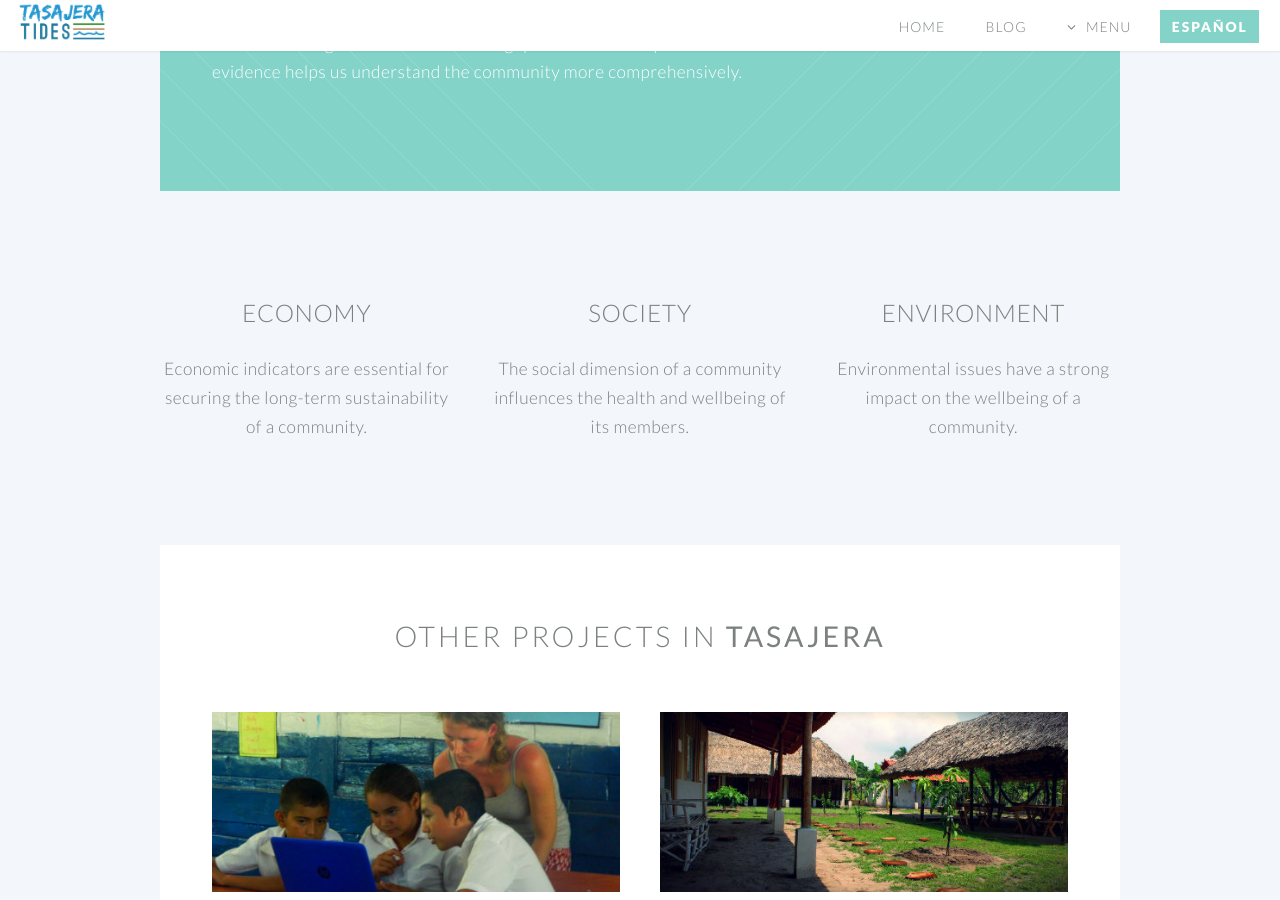
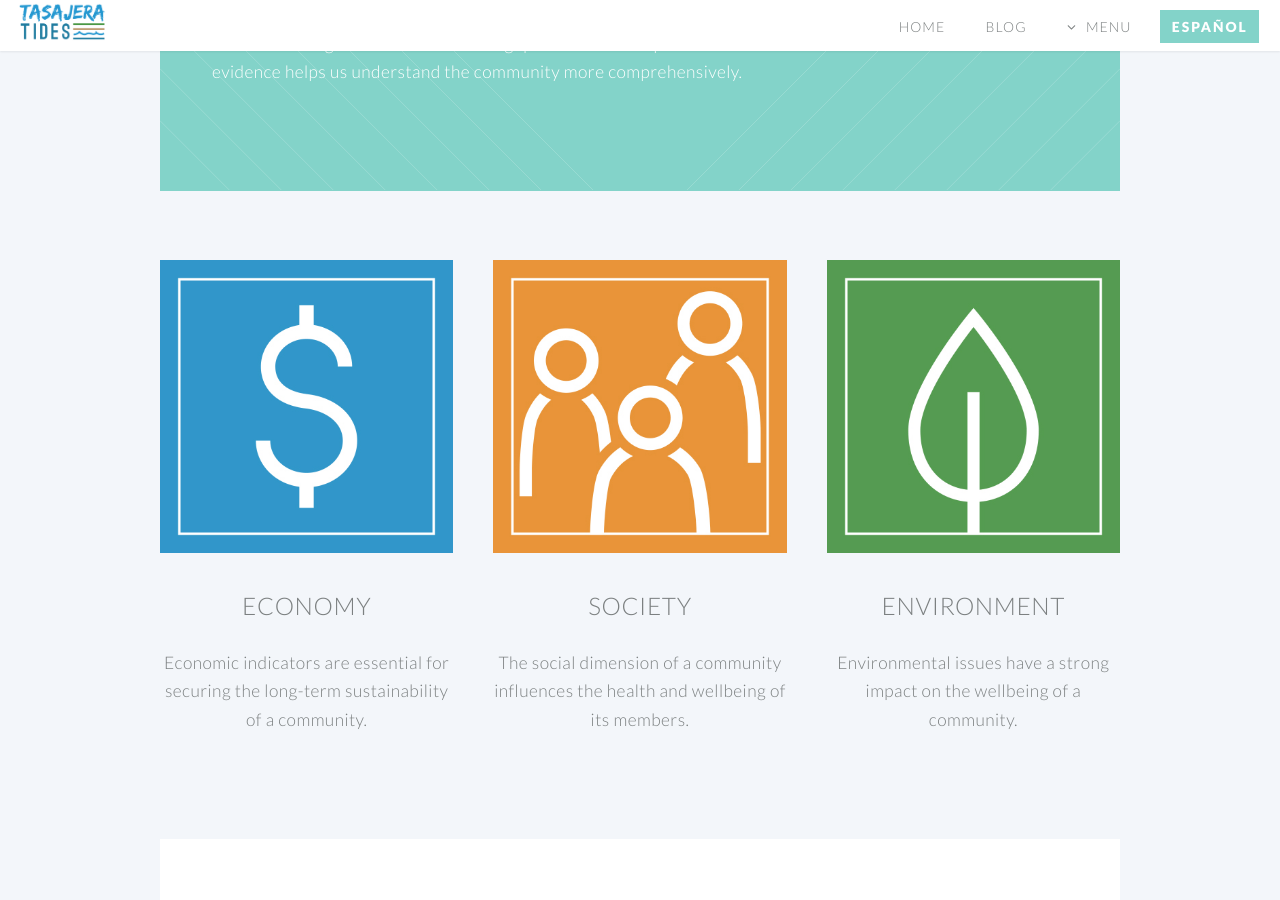
Before and after one commit to danteo90/danteo90.github.io, a Jekyll site: the page built from index-en.html, in a window 1280 px wide and 900 px high, scrolled down 1532 px. Built offline with Jekyll 4.4.1, drawn with Linux system fonts in a browser that asks for light colours.

Commit message:
Update index-en.html

```diff
--- a/index-en.html
+++ b/index-en.html
@@ -39,7 +39,7 @@ layout: landing-page-en
 							<div class="4u">
 
 								<section>
-									<a href="/economy.html" class="image featured hvr-bob"><img src="danteo90.github.io/Economy.jpg" alt=""/></a>
+									<a href="/economy.html" class="image featured hvr-bob"><img src="/Economy.jpg" alt=""/></a>
 									<header>
 										<h3>Economy</h3>
 									</header>
@@ -50,7 +50,7 @@ layout: landing-page-en
 							<div class="4u">
 
 								<section>
-									<a href="/society.html" class="image featured hvr-bob"><img src="images/Society.jpg" alt=""/></a>
+									<a href="/society.html" class="image featured hvr-bob"><img src="/Society.jpg" alt=""/></a>
 									<header>
 										<h3>Society</h3>
 									</header>
@@ -61,7 +61,7 @@ layout: landing-page-en
 							<div class="4u">
 
 								<section>
-									<a href="/environment.html" class="image featured hvr-bob"><img src="images/Environment.jpg" alt=""/></a>
+									<a href="/environment.html" class="image featured hvr-bob"><img src="/Environment.jpg" alt=""/></a>
 									<header>
 										<h3>Environment</h3>
 									</header>
```
